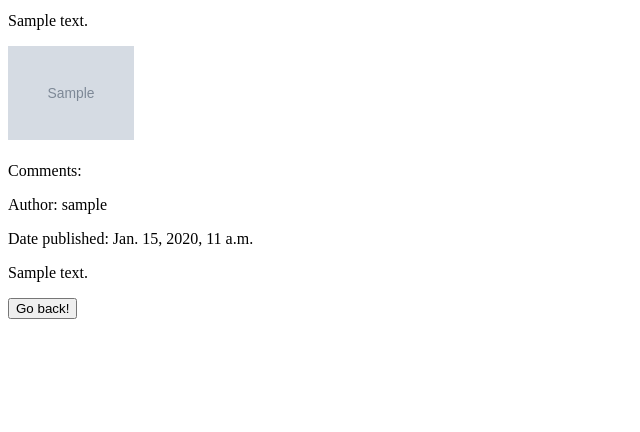
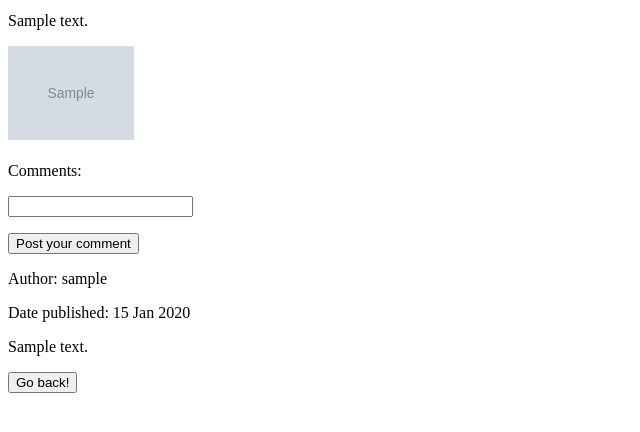
Before and after one commit to Vienio99/Pokedex, a Django app: a page that uses templates/pokemon_detail.html in a window 1280 px wide. Shown: the part 273-705 px from the top of the page, without its empty margins (0-640 px from the left). Run offline with Django 3.2, Linux system fonts and the light colour scheme; tables that the repository leaves empty hold one stand-in row (values such as "Sample post"); grey boxes marked "Sample" are stand-in pictures.

Commit message:
working comment form

```diff
--- a/functional_tests/tests.py
+++ b/functional_tests/tests.py
@@ -19,7 +19,7 @@ class NewVisitorTest(LiveServerTestCase):
         self.assertIn('Pokedex app', self.browser.title)
 
         header_text = self.browser.find_element_by_tag_name('h1').text
-        self.assertIn('Hello on Pokedex app!', header_text)
+        self.assertIn('Pokedex app', header_text)
 
         search_box = self.browser.find_element_by_id('search')
         self.assertEqual(
--- /dev/null
+++ b/pokedex/forms.py
@@ -0,0 +1,11 @@
+from django import forms
+from .models import Comment
+
+class CommentForm(forms.ModelForm):
+
+    class Meta:
+        model = Comment
+        fields = ('comment',)
+        labels = {
+            'comment': (''),
+        }
--- a/pokedex/models.py
+++ b/pokedex/models.py
@@ -54,5 +54,8 @@ class Comment(models.Model):
     )
     pub_date = models.DateTimeField(default=timezone.now)
 
+    class Meta:
+        ordering = ['pub_date']
+
     def __str__(self):
         return self.comment
--- a/pokedex/urls.py
+++ b/pokedex/urls.py
@@ -1,10 +1,10 @@
 from django.contrib import admin
 from django.urls import path, include
 from . import views
-from .views import PokemonListView, PokemonDetailView, SearchResultsView
+from .views import PokemonListView, PokemonDetailView, SearchResultsView, PokemonDetail
 
 urlpatterns = [
     path('', PokemonListView.as_view(), name='home'),
-    path('pokemon/<slug:slug>/', PokemonDetailView.as_view(), name='pokemon_detail'),
+    path('pokemon/<slug:slug>/', PokemonDetail.as_view(), name='pokemon_detail'),
     path('search/', SearchResultsView.as_view(), name='search_results'),
 ]
--- a/pokedex/views.py
+++ b/pokedex/views.py
@@ -1,10 +1,16 @@
 from django.shortcuts import render, redirect
-from django.urls import reverse
+from django.urls import reverse, reverse
 import requests
-from django.views.generic import ListView, DetailView
+from django.views import View
+from django.views.generic.detail import SingleObjectMixin
+from django.contrib.auth.mixins import LoginRequiredMixin
+from django.views.generic import ListView, DetailView, FormView
 from .models import Pokemon
 from django.db.models import Q
 from utils.pokemon_parser import pokemon_parser
+from .forms import CommentForm
+from django.http import HttpResponseForbidden
+from django.contrib.auth import get_user_model
 
 # Create your views here.
 
@@ -30,12 +36,38 @@ class SearchResultsView(ListView):
                 Q(name__icontains=query) | Q(category_1__icontains=query) | Q(category_2__icontains=query)
             )
             return search_results
-        # else:
-        #     search_results = Pokemon.objects.all()
-        #     return search_results
 
+class PokemonDetail(View):
 
+    def get(self, request, *args, **kwargs):
+        view = PokemonDetailView.as_view()
+        return view(request, *args, **kwargs)
+
+    def post(self, request, *args, **kwargs):
+        view = PokemonCommentFormView.as_view()
+        return view(request, *args, **kwargs)
 
 class PokemonDetailView(DetailView):
     template_name = 'pokemon_detail.html'
     model = Pokemon
+
+    def get_context_data(self, **kwargs):
+        context = super(PokemonDetailView, self).get_context_data(**kwargs)
+        context['form'] = CommentForm()
+        return context
+
+class PokemonCommentFormView(LoginRequiredMixin, SingleObjectMixin, FormView):
+    template_name = 'pokemon_detail.html'
+    form_class = CommentForm
+    model = Pokemon
+
+    def form_valid(self, form):
+        comment = form.save(commit=False)
+        self.object = self.get_object()
+        comment.pokemon = self.object
+        comment.user = self.request.user
+        comment.save()
+        return super().form_valid(form)
+
+    def get_success_url(self):
+        return reverse('pokemon_detail', kwargs={'slug': self.object.slug})
--- a/templates/pokemon_detail.html
+++ b/templates/pokemon_detail.html
@@ -13,10 +13,16 @@
     </div>
     <br>
     Comments:
+    <form method="post">
+        {% csrf_token %}
+        {{ form.as_p }}
+        <input type="submit" value="Post your comment">
+    </form>
+
     {% for comment in pokemon.comments.all %}
-            <p>Author: {{ comment.user }}</p>
-            <p>Date published: {{ comment.pub_date }}</p>
-            <p>{{ comment }}</p>
+        <p>Author: {{ comment.user }}</p>
+        <p>Date published: {{ comment.pub_date|date:"d M Y" }}</p>
+        <p>{{ comment }}</p>
     {% endfor %}
 
     <form>
```
Also changed, not shown: tests/test_forms.py (+8 -0 lines), tests/test_models.py (+5 -1 lines), tests/test_views.py (+17 -4 lines).
